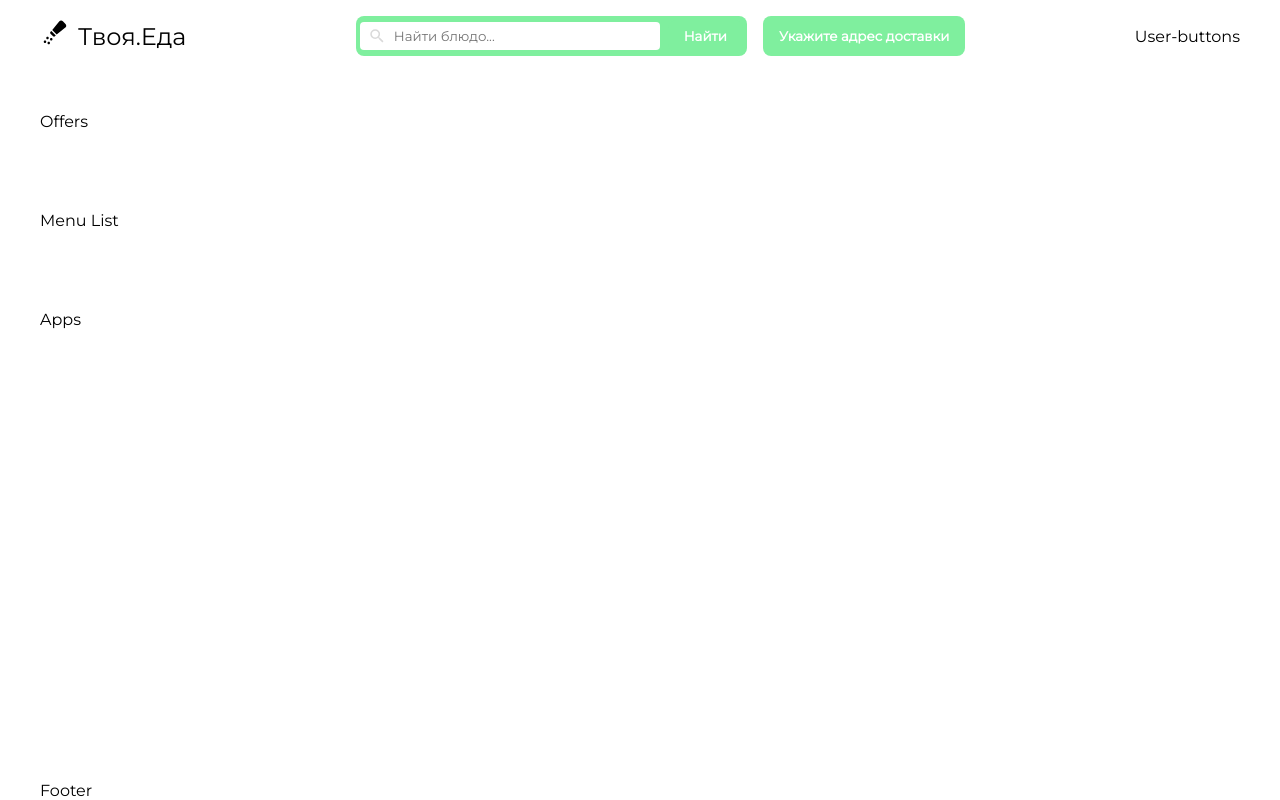
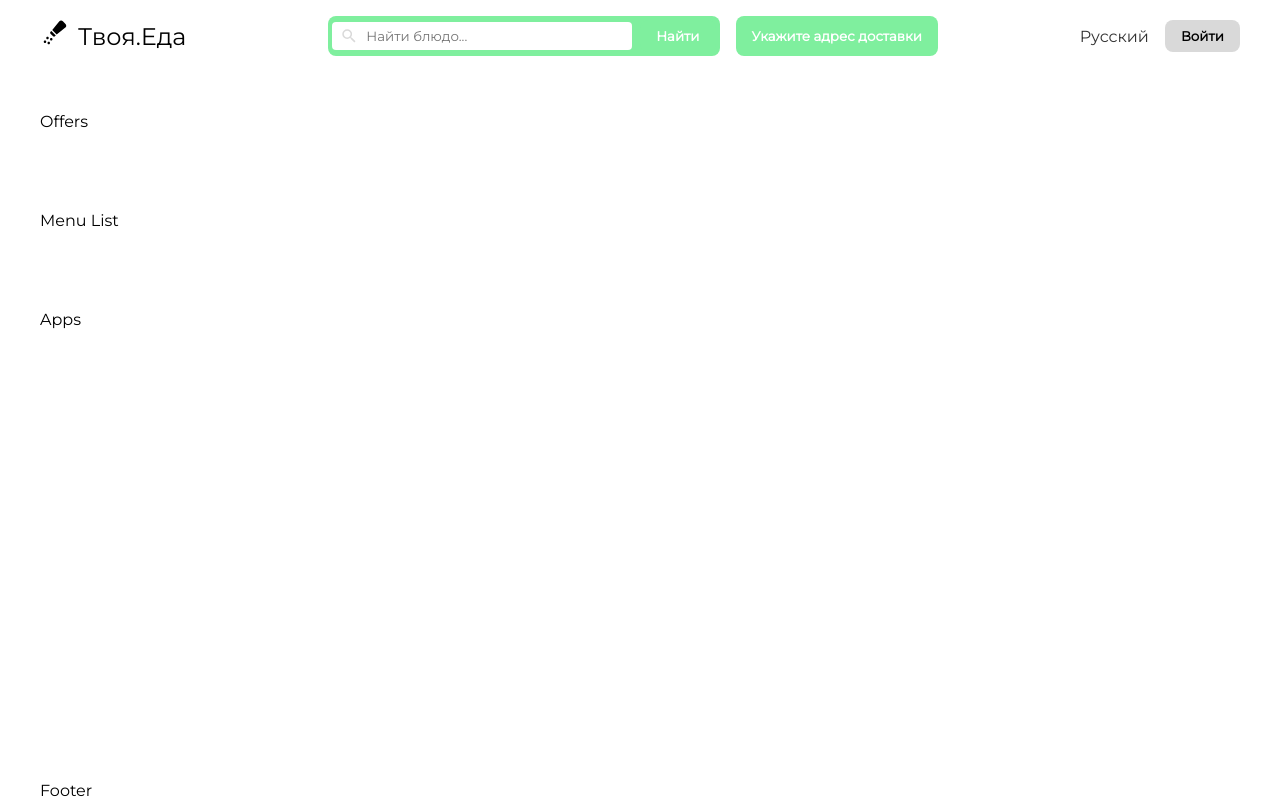
Before and after one commit to BelkinAndreu/your-food, a React (Vite) app: page /menu in a window 1280 px wide. Built offline with nearby package versions, Linux system fonts and the light colour scheme.

Commit message:
add UserBar

```diff
--- a/src/components/navbar/Navbar.tsx
+++ b/src/components/navbar/Navbar.tsx
@@ -2,13 +2,14 @@ import { FC } from "react";
 import "./Navbar.css";
 import Logo from "./Logo";
 import SearchBar from "./SearhBar";
+import UserBar from "./UserBar";
 
 const Navbar: FC = () => {
   return (
     <header className="flex items-center justify-between py-4">
       <Logo />
       <SearchBar />
-      <p>User-buttons</p>
+      <UserBar />
     </header>
   );
 };
--- /dev/null
+++ b/src/components/navbar/UserBar.css
@@ -0,0 +1,7 @@
+.userBar {
+  @apply flex items-center gap-4;
+}
+
+.userBar-lang {
+  @apply text-[#333] cursor-pointer;
+}
--- /dev/null
+++ b/src/components/navbar/UserBar.tsx
@@ -0,0 +1,16 @@
+import { FC } from "react";
+import Button from "../common/Button";
+import "./UserBar.css";
+
+const UserBar: FC = () => {
+  return (
+    <div className="userBar">
+      <p className="userBar-lang">Русский</p>
+      <Button color="gray" onClick={() => {}}>
+        Войти
+      </Button>
+    </div>
+  );
+};
+
+export default UserBar;
```
